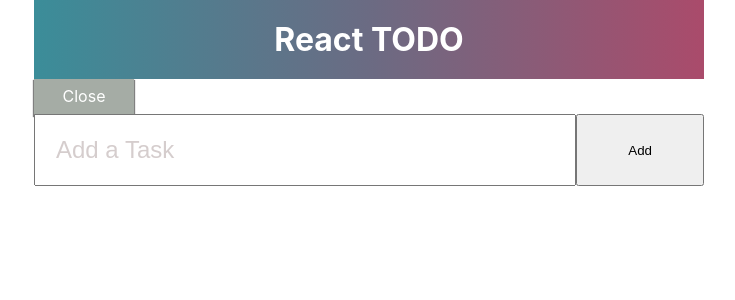
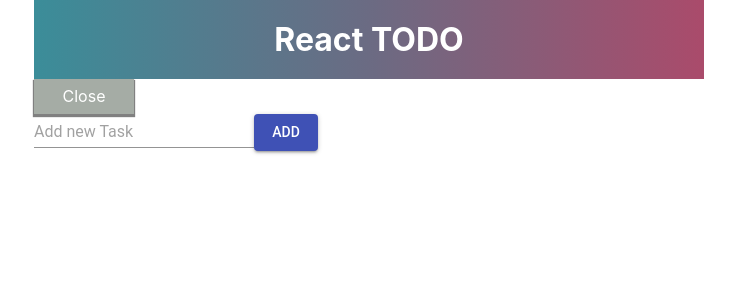
Before and after one commit to akashhardia/todo_app, a React (Create React App) app: page /create in a window 1280 px wide. Shown: the top 300 px of the page, without its empty margins (271-1006 px from the left). Built offline with nearby package versions, Linux system fonts and the light colour scheme.

Commit message:
Incomplete Changes

```diff
--- a/src/App.css
+++ b/src/App.css
@@ -23,26 +23,6 @@ h1 {
 
 .search-tasks::placeholder {
   color: #d4ccccfa;
-}
-
-.create-contact-details {
-  display: flex;
-}
-
-.create-contact-details > input {
-  width: 80%;
-  padding: 20px;
-  font-size: x-large;
-}
-
-.create-contact-details > input::placeholder {
-  color: #d4ccccfa;
-}
-
-.create-contact-details > button {
-  padding: 20px;
-  width: 20%;
-  cursor: pointer;
 }
 
 .task-list {
--- a/src/components/TodoList.js
+++ b/src/components/TodoList.js
@@ -1,22 +1,26 @@
 import React, { Component } from 'react';
-import escapeRegExp from 'escape-string-regexp'
-import { Link } from 'react-router-dom'
+import escapeRegExp from 'escape-string-regexp';
+import { Link } from 'react-router-dom';
+import Input from '@material-ui/core/Input';
+import ListItem from '@material-ui/core/ListItem';
+import List from '@material-ui/core/List';
+import ListItemText from '@material-ui/core/ListItemText';
 
 class TodoList extends Component {
 	state = {
     query: ''
 	}
 
-	updateQuery = (event) => {
+	updateQuery = event => {
 		const query = event.target.value;
-    this.setState({ query: query.trim() })
+  	this.setState({ query: query.trim() })
   }
 
-	deleteTodo = e => {
-		const { param } = e.target.dataset;
-		const task = JSON.parse(param).task
-		const { remove } = this.props;
-		remove(task);
+	deleteTodo = event => {
+		console.log(event.target.parentNode);
+
+		// const { remove } = this.props;
+		// remove(task);
 	}
 
 	generateVisibleTasks = () => {
@@ -42,25 +46,28 @@ class TodoList extends Component {
           to='/create'
           className='add-task'
         >Add Task</Link>
-				<input
-          className='search-tasks'
-          type='text'
-          placeholder='Search Tasks'
-          value={query}
-          onChange={this.updateQuery}
-        />
-				<ol className='task-list'>
-					{showingTasks.map((task) => (
-						<li key={task.id} className='task-list-item'>
-							<div className='task-details'>
-								<p>{task.taskName}</p>
-							</div>
-							<button data-param={JSON.stringify({task})} onClick = {this.deleteTodo} className='task-remove'>
+				<Input
+					className='search-tasks'
+					type='text'
+					placeholder='Filter Results'
+					value = { query }
+					onChange={ this.updateQuery }
+				></Input>
+				<List className='task-list'>
+					{ showingTasks.map((task) => (
+						<ListItem key = { task.id } className = 'task-list-item'>
+							<ListItemText
+								primary = { task.taskName }
+							/>
+							<button
+								onClick = { this.deleteTodo }
+								className='task-remove'
+							>
 								Remove
-							</button>
-						</li>
-					))}
-				</ol>
+						 	</button>
+						</ListItem>
+					)) }
+				</List>
 			</div>
 		)
 	}
--- a/src/containers/AddTodo.js
+++ b/src/containers/AddTodo.js
@@ -2,33 +2,61 @@ import React, { Component, Fragment } from 'react';
 import { addTodoRequest } from '../actions/addTodo';
 import { connect } from 'react-redux';
 import { Link } from 'react-router-dom'
+import Input from '@material-ui/core/Input';
+import Button from '@material-ui/core/Button';
 
 class AddTodo extends Component {
+	state = {
+		error: false,
+		query: ''
+	}
+
 	createTask = (task) => {
 		const { request } = this.props;
 		request(task);
+	}
+
+	updateQuery = (event) => {
+		const query = event.target.value;
+    this.setState({ query: query })
   }
 
 	handleSubmit = (event) => {
-    event.preventDefault();
-		const formValue = event.target.taskName.value;
-    this.createTask(formValue);
+		event.preventDefault();
+		const formValue = event.target.taskName.value.trim();
+		if(!formValue)
+			this.setState({ error: true })
+		else {
+			this.createTask(formValue);
+			this.setState({ error: false, query: '' })
+		}
   }
 
 	render() {
+		const { classes } = this.props;
+
 		return(
 			<Fragment>
-				<Link className='close-create-task' to='/'>Close</Link>
-				<form className='create-contact-form' onSubmit={ this.handleSubmit }>
-          <div className='create-contact-details'>
-						<input
-							className='create-contact-input'
-							type='text'
-							name='taskName'
-							required="required"
-							pattern="^[^-\s][a-zA-Z0-9_\s-]+$"
-							placeholder='Add a Task'/>
-            <button className='create-contact-submit' type="submit" >Add</button>
+				<Link className = 'close-create-task' to = '/'>Close</Link>
+				<form className = 'create-contact-form' id = 'myform' onSubmit = { this.handleSubmit }>
+          <div className = 'create-contact-details'>
+						<Input
+							className={classes.input}
+							required = { true }
+							type = 'text'
+							placeholder = 'Add new Task'
+							name = 'taskName'
+							onChange = { this.updateQuery }
+							error = { this.state.error }
+							value = { this.state.query }
+						></Input>
+						<Button
+							variant = 'contained'
+							color = 'primary'
+							className = { classes.button }
+							type = 'submit'
+        			form = 'myform'
+						>Add</Button>
           </div>
         </form>
 			</Fragment>
@@ -36,8 +64,14 @@ class AddTodo extends Component {
 	}
 }
 
+const styles = {
+	input: 'create-contact-input',
+	button: 'create-contact-submit'
+}
+
 const mapDispatchToProps = (dispatch) => ({
-	request : (task) => dispatch(addTodoRequest(task))
+	request: (task) => dispatch(addTodoRequest(task)),
+	classes: styles
 })
 
 export default connect(null, mapDispatchToProps)(AddTodo);
--- a/src/containers/TodoList.js
+++ b/src/containers/TodoList.js
@@ -2,31 +2,36 @@ import React, { Component, Fragment } from 'react';
 import { connect } from 'react-redux';
 import TodoList from '../components/TodoList.js';
 import { displayTodoListRequest, displayTodoListRemove } from '../actions/displayTodoList';
+import LinearProgress from '@material-ui/core/LinearProgress';
 
 class ToDoListContainer extends Component {
 
+	async componentDidMount() {
+		const { getLists } = this.props;
+		getLists();
+	}
+
 	render() {
 		const { isPending, todoLists } = this.props.displayToDoListStates;
-		const{ remove } = this.props;
+		const { remove } = this.props;
 
 		return (
 			<Fragment>
 				{
 					!isPending
-					? <TodoList lists={todoLists} remove = {remove}/>
-					: <h1> loading.....</h1>
+					? <TodoList lists = { todoLists } remove = { remove }/>
+					: <div className='loader'>
+							<LinearProgress />
+							<br />
+							<LinearProgress color="secondary" />
+						</div>
 				}
 			</Fragment>
 		)
 	}
-
-	async componentDidMount() {
-		const { getLists } = this.props;
-		getLists();
-	}
 }
 
-const mapStateToProps = (states) => ({ displayToDoListStates : states.displayTodoList})
+const mapStateToProps = (states) => ({ displayToDoListStates : states.displayTodoList })
 
 const mapDispatchToProps = (dispatch) => ({
 	getLists : () => dispatch(displayTodoListRequest()),
--- a/src/reducers/addTodo.js
+++ b/src/reducers/addTodo.js
@@ -2,7 +2,7 @@ import {
   ADD_TODO_REQUEST,
   ADD_TODO_SUCCESS,
   ADD_TODO_FAILURE
-} from '../actions/action_types'
+} from '../actions/action_types';
 
 const defaultState = {
   data: {},
@@ -37,4 +37,4 @@ function addToDo(state = defaultState, action) {
   }
 }
 
-export default addToDo
+export default addToDo;
```
Also changed, not shown: src/sagas/fetchTasks.js (+4 -4 lines).
